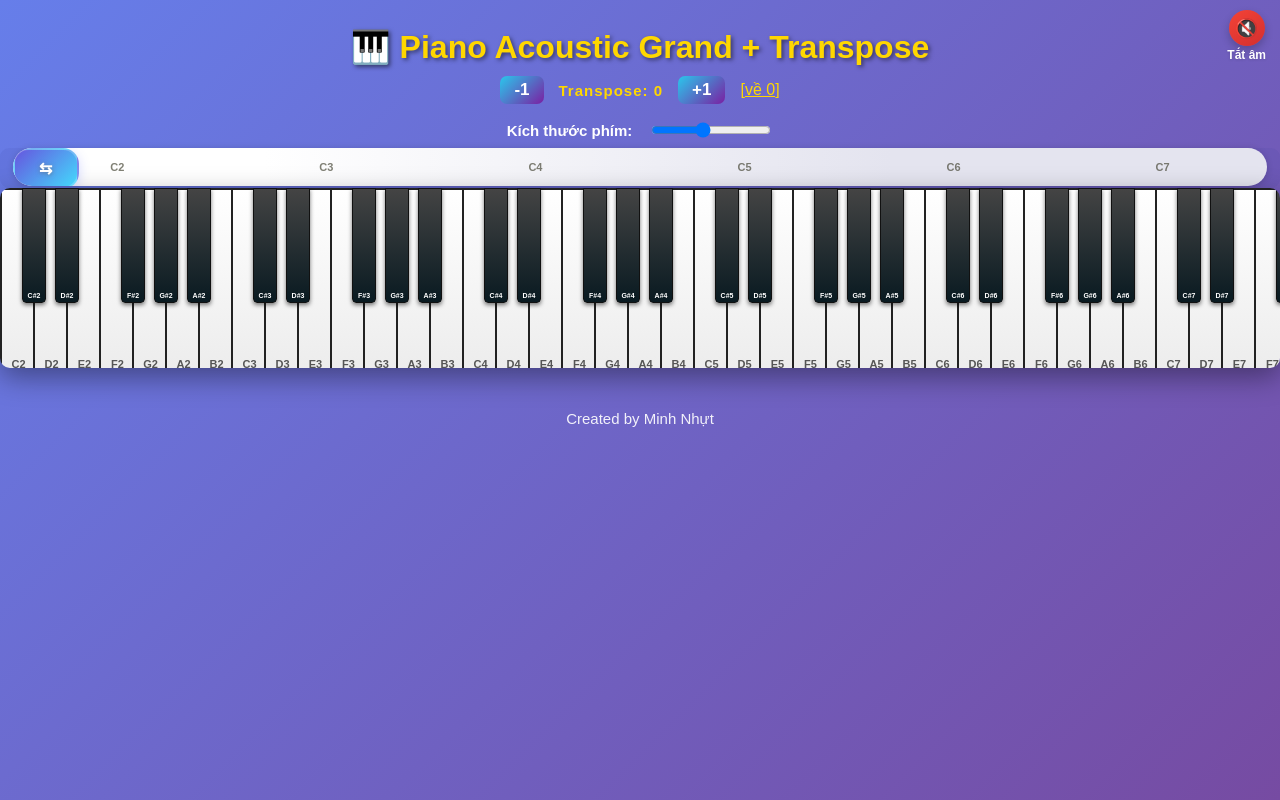
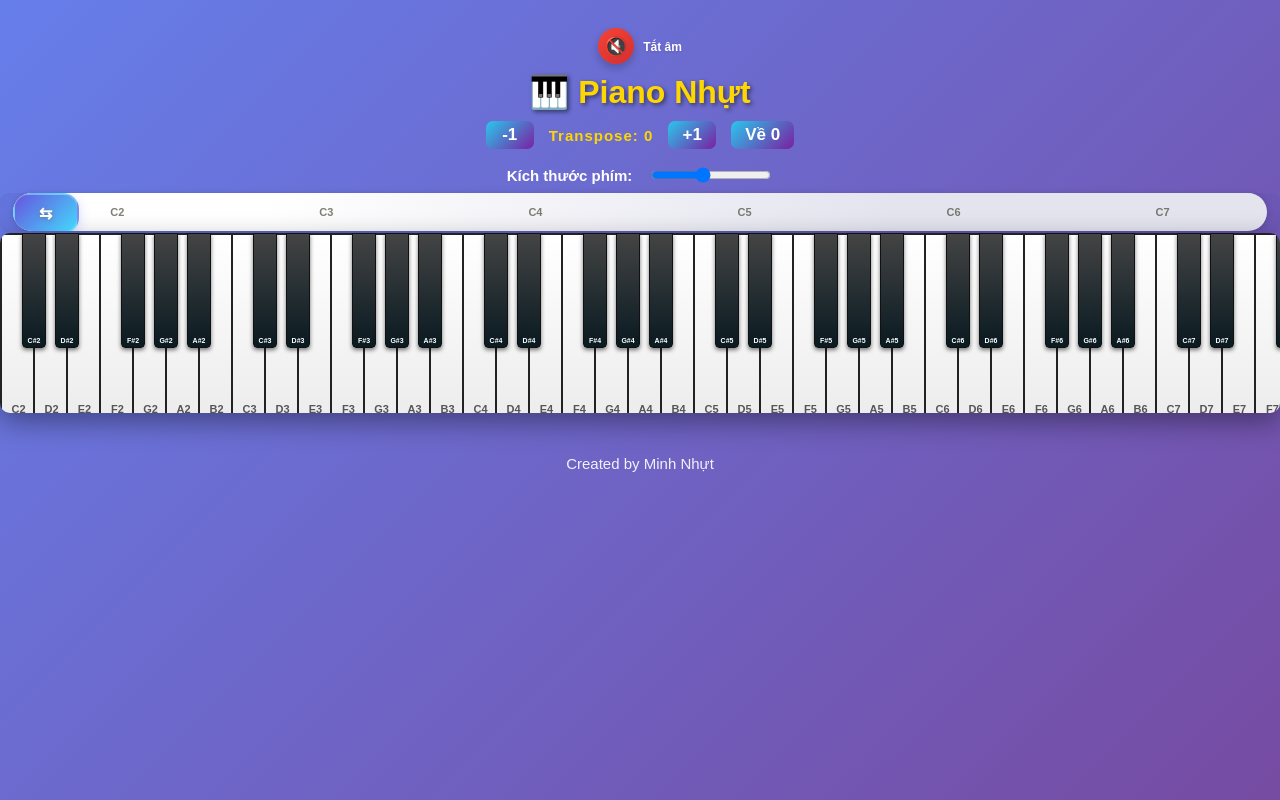
Before and after one commit to nhut990/piano, a plain HTML site: page 5/index.html in a window 1280 px wide. Drawn offline with Linux system fonts and the light colour scheme; no server answers.

Commit message:
Update index.html

```diff
--- a/5/index.html
+++ b/5/index.html
@@ -3,14 +3,14 @@
 <head>
   <meta charset="UTF-8">
   <meta name="viewport" content="width=device-width,initial-scale=1.0">
-  <title>Đàn Piano Acoustic Grand + Transpose + Size + Kéo</title>
+  <title>🎹 Piano Nhựt</title>
   <style>
     body { font-family: Arial, sans-serif; background: linear-gradient(135deg,#667eea 0%,#764ba2 100%); margin:0; padding:0; min-height:100vh; }
     .container { width:100%; max-width:1600px; margin:auto; position:relative; padding:28px 0 14px;}
     h1 { color: #FFD700; text-align: center; text-shadow: 2px 2px 4px rgba(0,0,0,0.5); margin: 0 0 10px 0;}
     .sound-control {
-      position: absolute; top: 10px; right: 14px;
-      display: flex; flex-direction: column; align-items: center; z-index: 100;
+      display: flex; justify-content: center; align-items: center; gap: 9px;
+      margin-bottom: 9px;
     }
     .sound-toggle { background: linear-gradient(145deg, #2ac7ec, #1594bb); color: white; border: none;
       border-radius: 50%; width: 36px; height: 36px; font-size: 19px; cursor: pointer; box-shadow: 0 4px 8px rgba(0,0,0,0.22);
@@ -20,9 +20,18 @@
     .sound-status { color: white; font-size: 12px; font-weight: bold; margin-top: 2px; text-shadow: 0 1px 3px rgba(0,0,0,0.14); }
 
     .transpose-control { display:flex; justify-content:center; align-items:center; margin:10px 0 12px 0; gap:15px;}
-    .transpose-btn { background: linear-gradient(135deg, #2ac7ec, #7B1FA2); color: #fff; border:none; border-radius: 7px; padding:4px 14px; font-size:17px; font-weight:bold; cursor:pointer; transition:all 0.14s;}
-    .transpose-btn:active {transform:scale(0.98);}
-    .transpose-reset { cursor:pointer; color:#FFD700; text-decoration:underline;}
+    .transpose-btn, .transpose-reset-btn {
+      background: linear-gradient(135deg, #2ac7ec, #7B1FA2); color: #fff; border:none; border-radius: 7px; padding:4px 14px;
+      font-size:17px; font-weight:bold; cursor:pointer; transition:all 0.14s; min-width:48px;
+      box-sizing: border-box;
+      display: inline-block;
+    }
+    .transpose-btn:active, .transpose-reset-btn:active {transform:scale(0.98);}
+    .transpose-reset-btn {
+      font-weight:bold; /* Giữ font nổi bật */
+      /* Nếu muốn màu khác thì chỉnh background hoặc color tại đây */
+      /* border: 2px solid #FFC107; */
+    }
     .transpose-status { color:#FFD700; font-size:15px; font-weight:bold; letter-spacing:1px;}
     .created-by-footer { text-align: center; color: #fff; font-size: 15px; opacity: 0.91; margin: 28px auto 14px auto; width: 100%; }
 
@@ -110,11 +119,13 @@
     @media(max-width: 1000px){
       .container{padding:13px 0;}
       .piano-scrollbar-container, .piano-container { width: 100%; max-width: 100vw;}
+      .sound-control{margin-bottom: 7px;}
     }
     @media (max-width: 700px){
       .piano-container{padding:3px;}
       .container{padding:6px 0;}
       .piano-scrollbar-container, .piano-container{max-width:99vw; width:99vw;}
+      .sound-control{margin-bottom: 7px;}
     }
   </style>
 </head>
@@ -126,12 +137,12 @@
       </button>
       <span class="sound-status" id="soundStatus">Tắt âm</span>
     </div>
-    <h1>🎹 Piano Acoustic Grand + Transpose</h1>
+    <h1>🎹 Piano Nhựt</h1>
     <div class="transpose-control">
       <button class="transpose-btn" id="transposeDown">-1</button>
       <span class="transpose-status" id="transposeStatus">Transpose: 0</span>
       <button class="transpose-btn" id="transposeUp">+1</button>
-      <span class="transpose-reset" id="transposeReset" title="reset">[về 0]</span>
+      <button class="transpose-reset-btn" id="transposeReset" title="reset">Về 0</button>
     </div>
     <div class="control-bar">
       <span class="size-label">Kích thước phím:</span>
@@ -443,10 +454,12 @@
       src.playbackRate.value=Math.pow(2,semitone/12);
       const gainNode=audioContext.createGain();
       gainNode.gain.value=volume;
+      src.connect(gainNode);
       gainNode.connect(audioContext.destination);
-      src.connect(gainNode);
       src.start();
-      src.stop(audioContext.currentTime+Math.min(duration/1000,src.buffer.duration/src.playbackRate.value));
+      setTimeout(() => {
+        try{ src.stop(); }catch(e){}
+      }, duration);
     }
     async function playNote(note, keyElement) {
       if(!isAudioActivated){
```
